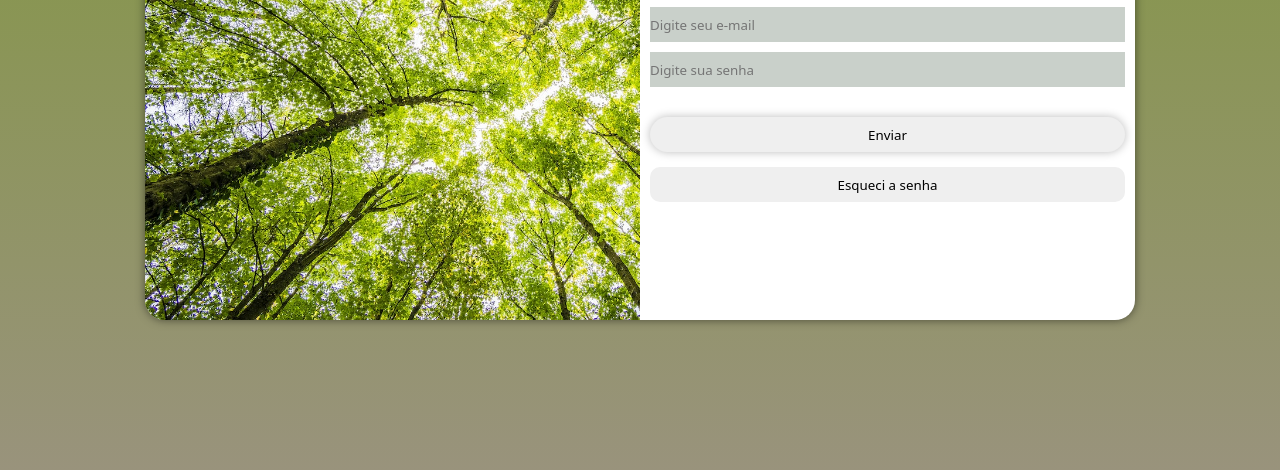
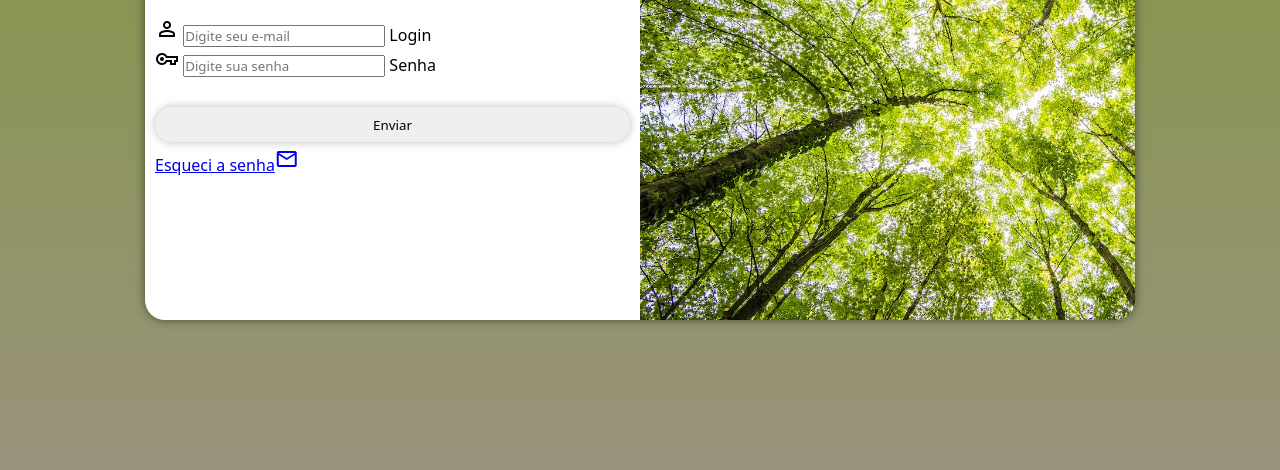
Before and after one commit to pedropadilhan/projeto-login, a plain HTML site: page index.html in a window 1280 px wide. Shown: the part 330-800 px from the top of the page. Drawn offline with nearby package versions, Linux system fonts and the light colour scheme.

Commit message:
Comecei a fazer com o Prof. Guanabara
Consegui perceber algumas formas diferentes de fazer este desafio

```diff
--- a/estilos/media-query.css
+++ b/estilos/media-query.css
@@ -67,13 +67,13 @@ Grandes telas: acima de 1200px
     section#login>div#imagem {
         background-image: url(../imagens/foto2.jpg);
         background-size: cover;
-        float: left;
+        float: right;
         width: 50%;
         height: 100%;
     }
 
     section#login>div#formulario {
-        float: right;
+        float: left;
         width: 50%;
         margin-top: 70px;
     }
--- a/estilos/style.css
+++ b/estilos/style.css
@@ -56,18 +56,22 @@ section#login>div#formulario {
     display: block;
     padding: 10px;
 }
+div#formulario h1{
+    text-align: center;
+    padding: 10px;
+}
 
 section#login>div#formulario form {
     display: flex;
     flex-direction: column;
 }
 
-section#login > div#formulario > form > input {
+/* section#login > div#formulario > form > input {
     background-color: #85968871;
     margin-top: 10px;
     height: 35px;
     border: none;
-}
+} */
 
 section#login>div#formulario>form>button {
     border: none;
--- a/index.html
+++ b/index.html
@@ -5,6 +5,7 @@
     <meta http-equiv="X-UA-Compatible" content="IE=edge">
     <meta name="viewport" content="width=device-width, initial-scale=1.0">
     <title>Login</title>
+    <link href="https://fonts.googleapis.com/css2?family=Material+Symbols+Outlined:opsz,wght,FILL,GRAD@20..48,100..700,0..1,-50..200" rel="stylesheet" />
     <link rel="stylesheet" href="estilos/style.css">
     <link rel="stylesheet" href="estilos/media-query.css">
 </head>
@@ -22,12 +23,24 @@
                 <h1>Login</h1>
                 <p>Seja bem-vindo(a) novamente. Faça login para acessar sua conta e poder fazer as configurações no seu ambiente</p>
 
-                <form action="login.php" method="post">
-                    <input type="text" name="usuario" id="iusuario" placeholder="Digite seu e-mail">
-                    <input type="password" name="senha" id="isenha" placeholder="Digite sua senha">
+                <form action="login.php" method="post" autocomplete="on">
+
+                    <div class="campo">
+                        <span class="material-symbols-outlined">person</span>
+                        <input type="email" name="usuario" id="iusuario" placeholder="Digite seu e-mail" autocomplete="email" required maxlength="30">
+                        <label for="iusuario">Login</label>
+                    </div>
+
+                    <div class="campo">
+                        <span class="material-symbols-outlined">vpn_key</span>
+                        <input type="password" name="senha" id="isenha" placeholder="Digite sua senha" autocomplete="current-password" required minlength="8" maxlength="20">
+                        <label for="isenha">Senha</label>
+                    </div>
 
                     <button type="submit" id="enviar">Enviar</button>
-                    <button>Esqueci a senha</button>
+                    <a href="esqueci.html">
+                        Esqueci a senha<span class="material-symbols-outlined">mail</span>
+                        </a>
                 </form>
 
 
```
